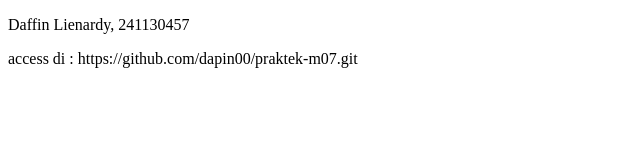
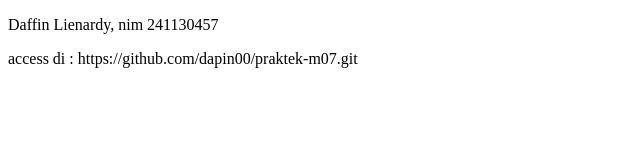
Before and after one commit to dapin00/praktek-m07, a plain HTML site: page index.html in a window 1280 px wide. Shown: the full height of the page, 0-640 px from the left. Drawn offline with Linux system fonts and the light colour scheme.

Commit message:
Update daffin

```diff
--- a/index.html
+++ b/index.html
@@ -6,7 +6,7 @@
     <title>Praktek-07</title>
 </head>
 <body>
-    <p>Daffin Lienardy, 241130457</p>
+    <p>Daffin Lienardy, nim 241130457</p>
     <p>access di : https://github.com/dapin00/praktek-m07.git</p>
 </body>
 </html>
```
